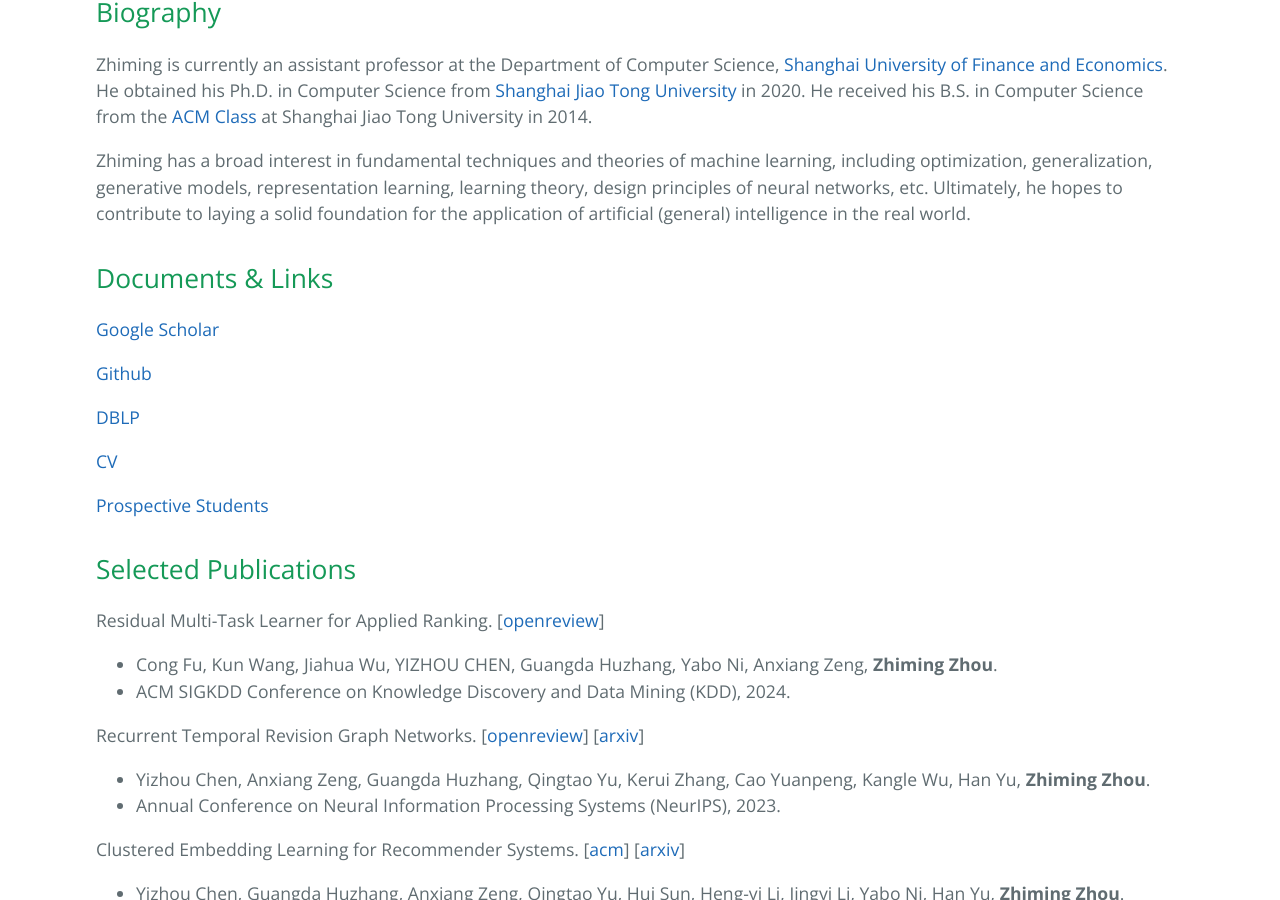
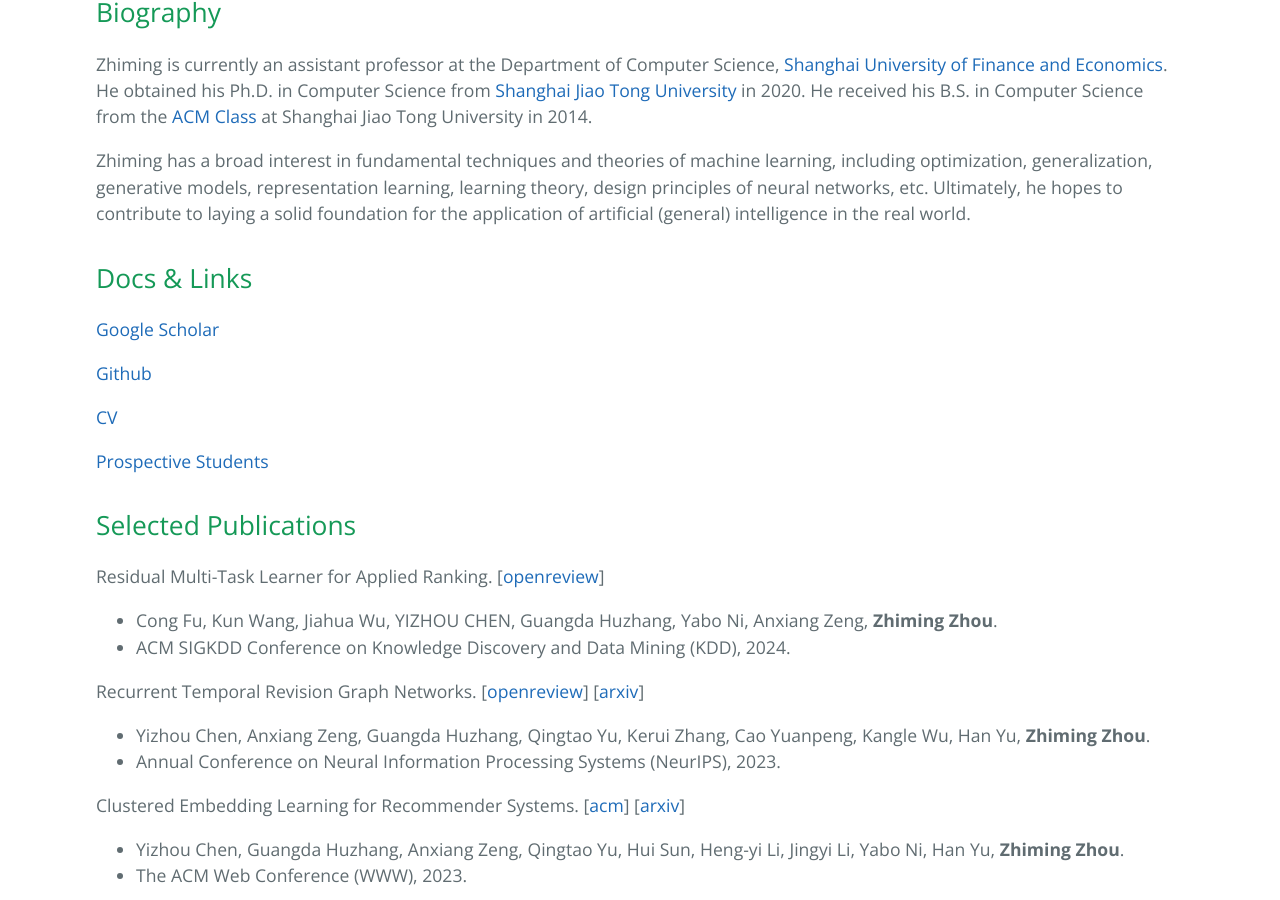
Before and after one commit to ZhimingZhou/zhimingzhou.github.io, a Jekyll site: the page built from index.md, in a window 1280 px wide and 900 px high, scrolled down 395 px. Built offline with Jekyll 4.4.1, drawn with Linux system fonts in a browser that asks for light colours.

Commit message:
Update index.md

```diff
--- a/index.md
+++ b/index.md
@@ -11,13 +11,11 @@ Zhiming is currently an assistant professor at the Department of Computer Scienc
 
 Zhiming has a broad interest in fundamental techniques and theories of machine learning, including optimization, generalization, generative models, representation learning, learning theory, design principles of neural networks, etc. Ultimately, he hopes to contribute to laying a solid foundation for the application of artificial (general) intelligence in the real world.
 
-## Documents & Links
+## Docs & Links
 
 [Google Scholar](https://scholar.google.com/citations?user=b8YJ1EMAAAAJ&hl=en)
 
 [Github](https://github.com/ZhimingZhou)
-
-[DBLP](https://dblp.org/pid/56/321.html)
 
 [CV](https://raw.githubusercontent.com/ZhimingZhou/zhimingzhou.github.io/master/assets/Zhiming_Zhou_Resume.pdf)
 
```
Also changed, not shown: other parts of index.md (+2 -0 lines).
